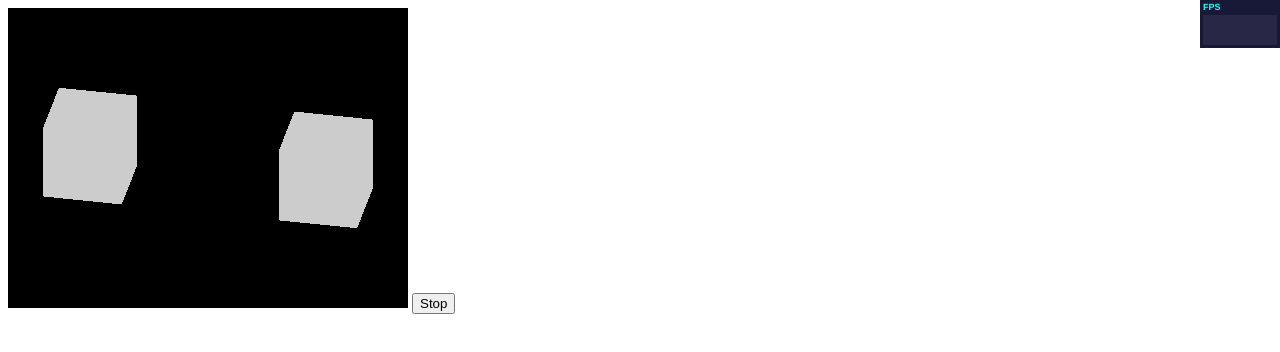
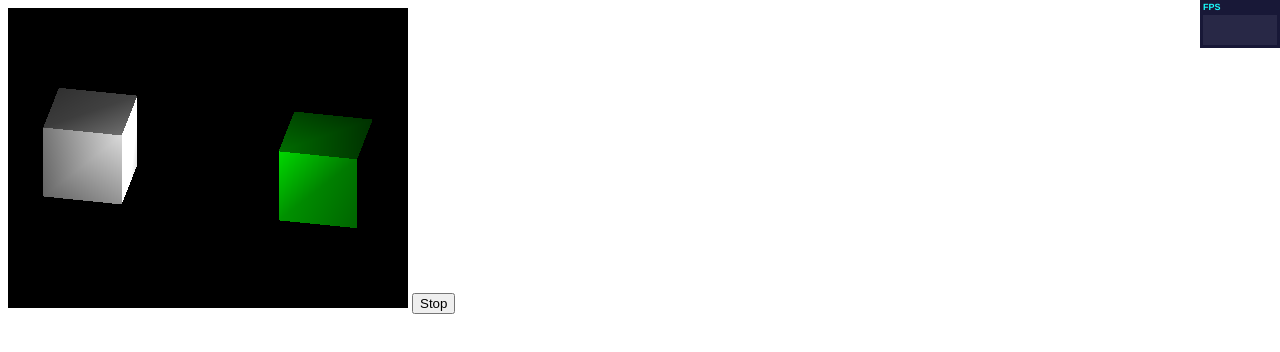
Before and after one commit to liangyuetian/three.js, a website: page index.html in a window 1280 px wide. Drawn offline with Linux system fonts and the light colour scheme.

Commit message:
设置点光源

```diff
--- a/index.html
+++ b/index.html
@@ -16,7 +16,8 @@
     <canvas id="mainCanvas" width="400px" height="300px"></canvas>
     <button id="stopBtn" onclick="stop()">Stop</button>
     <script src="lib/initStats.js"></script>
-    <script src="light/AmbientLight.js"></script>
+<!--    <script src="light/AmbientLight.js"></script>-->
+    <script src="light/PointLight.js"></script>
 <!--    <script src="model/model.js"></script>-->
 
 <!--    <script src="model/mtlModel.js"></script>-->
--- /dev/null
+++ b/light/PointLight.js
@@ -0,0 +1,41 @@
+
+// 点光源是不计光源大小，可以看作一个点发出的光源。点光源照到不同物体表面的亮度是线性递减的，因此，离点光源距离越远的物体会显得越暗。
+//
+// 点光源的构造函数是：
+//
+// THREE.PointLight(hex, intensity, distance)
+// 其中，hex是光源十六进制的颜色值；intensity是亮度，缺省值为1，表示100%亮度；distance是光源最远照射到的距离，缺省值为0。
+var scene = null;
+var camera = null;
+var renderer = null;
+
+function init() {
+    renderer = new THREE.WebGLRenderer({
+        canvas: document.getElementById('mainCanvas')
+    });
+    renderer.setClearColor(0x000000);
+    scene = new THREE.Scene();
+
+    camera = new THREE.OrthographicCamera(-5, 5, 3.75, -3.75, 0.1, 100);
+    camera.position.set(5, 15, 25);
+    camera.lookAt(new THREE.Vector3(0, 0, 0));
+    scene.add(camera);
+
+    // 设置点光源
+    var light = new THREE.PointLight(0xffffff, 2, 100);
+    light.position.set(0, 1.5, 2);
+    scene.add(light);
+
+    var greenCube = new THREE.Mesh(new THREE.CubeGeometry(2, 2, 2),
+        new THREE.MeshLambertMaterial({color: 0x00ff00}));
+    greenCube.position.x = 3;
+    scene.add(greenCube);
+
+    var whiteCube = new THREE.Mesh(new THREE.CubeGeometry(2, 2, 2),
+        new THREE.MeshLambertMaterial({color: 0xffffff}));
+    whiteCube.position.x = -3;
+    scene.add(whiteCube);
+
+    renderer.render(scene, camera);
+}
+init()
```
